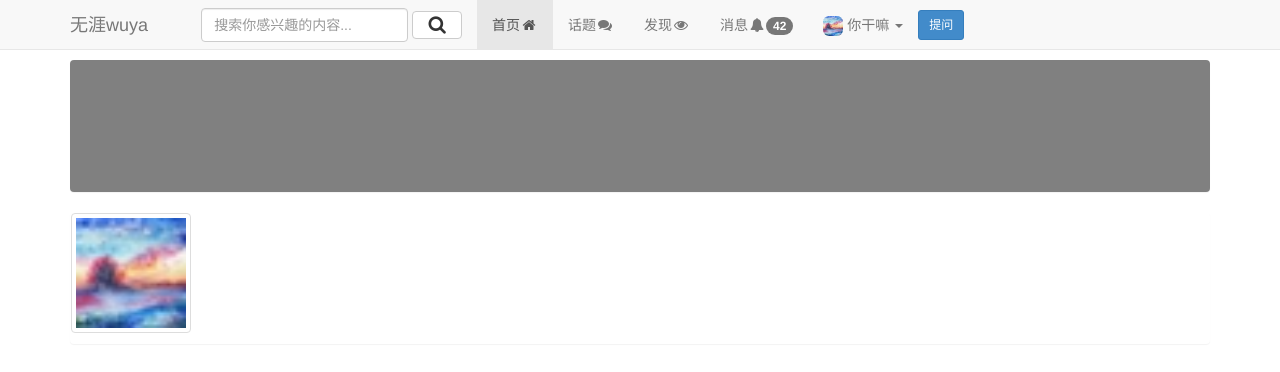
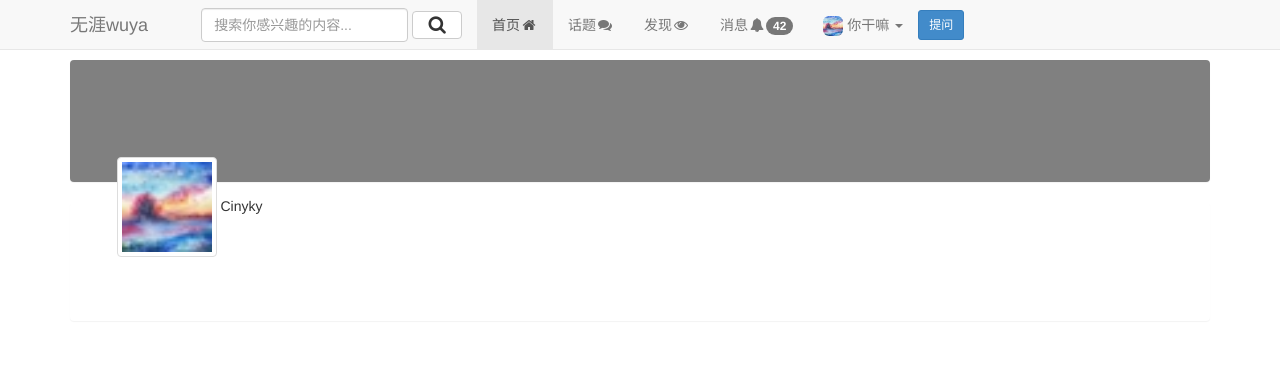
Before and after one commit to cyLoveHome/shiyuji_page, a plain HTML site: page BootStrap/wuya-personal.html in a window 1280 px wide. Drawn offline with Linux system fonts and the light colour scheme.

Commit message:
update wuya-personal page

```diff
--- a/BootStrap/wuya-personal.html
+++ b/BootStrap/wuya-personal.html
@@ -67,10 +67,11 @@
       <div class="container">
         <div class="row">
           <div class="col-md-12">
-          	<div class="panel" style="width: 100%;height:132px;background-color: grey"></div>
-          	<div class="panel" style="width: 100%;height:132px;">
-          		<div class="headpic" style="position: relative;">
-          			<img src="img/headpic.jpg" class="navbarimg-responsive img-thumbnail " width="120px" height="120px">
+          	<div class="panel" style="width: 100%;height:15.3%;background-color: grey"></div>
+          	<div class="panel" style="width: 100%;height:14.8%;">
+          		<div class="headpic" style="position: relative;left: 4%;bottom: 40%">
+          			<img src="img/headpic.jpg" class="navbarimg-responsive img-thumbnail " width="100px" height="100px">
+          			<span>Cinyky</span>
           		</div>
 
           	</div>
```
